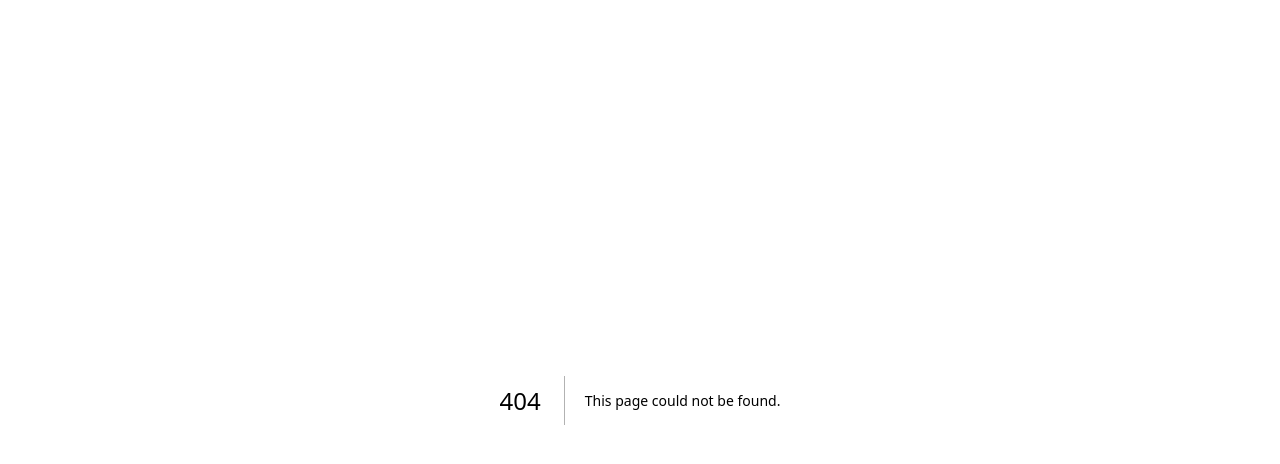
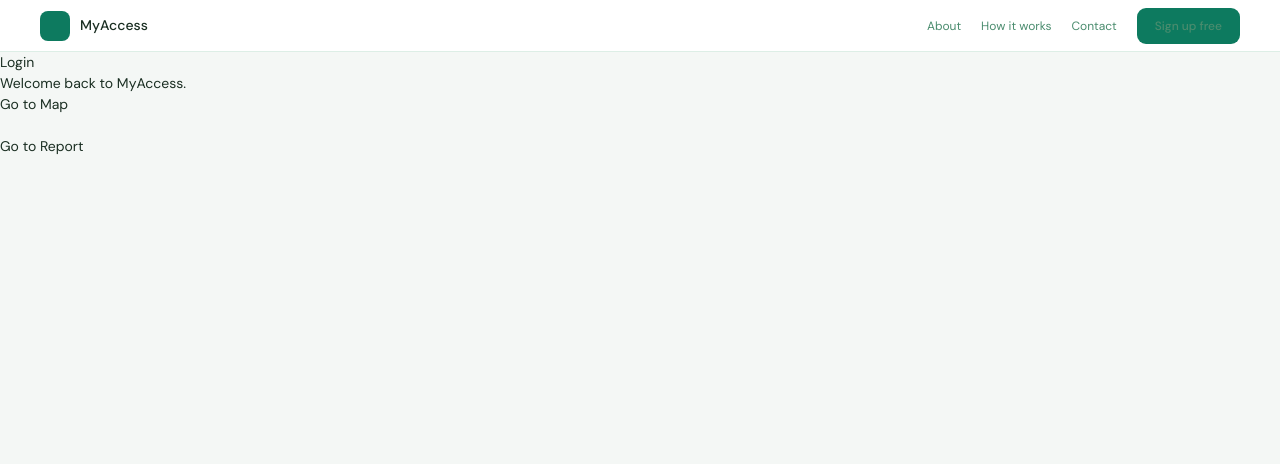
Before and after one commit to Akshaddd/capstone_cvaa, a Next.js app in the folder frontend/: page /login in a window 1280 px wide. Before the commit this address had no page. Shown: the top 464 px of the page. Built offline with nearby package versions, Linux system fonts and the light colour scheme.

Commit message:
feat: add login page component

```diff
--- /dev/null
+++ b/frontend/app/login/page.tsx
@@ -0,0 +1,40 @@
+import Link from "next/link";
+import "../../desktop/style.css";
+
+export default function LoginPage() {
+  return (
+    <main className="login-outer">
+      <header className="login-header">
+        <div className="login-header-logo">
+          <div
+            style={{
+              width: "30px",
+              height: "30px",
+              background: "#0D7A5F",
+              borderRadius: "8px",
+            }}
+          />
+          <span>MyAccess</span>
+        </div>
+
+        <nav className="login-header-nav">
+          <a href="#">About</a>
+          <a href="#">How it works</a>
+          <a href="#">Contact</a>
+          <a href="#" className="btn btn-primary">
+            Sign up free
+          </a>
+        </nav>
+      </header>
+
+      <section>
+        <h1>Login</h1>
+        <p>Welcome back to MyAccess.</p>
+      </section>
+
+      <Link href="/map">Go to Map</Link>
+      <br />
+      <Link href="/report">Go to Report</Link>
+    </main>
+  );
+}
```
